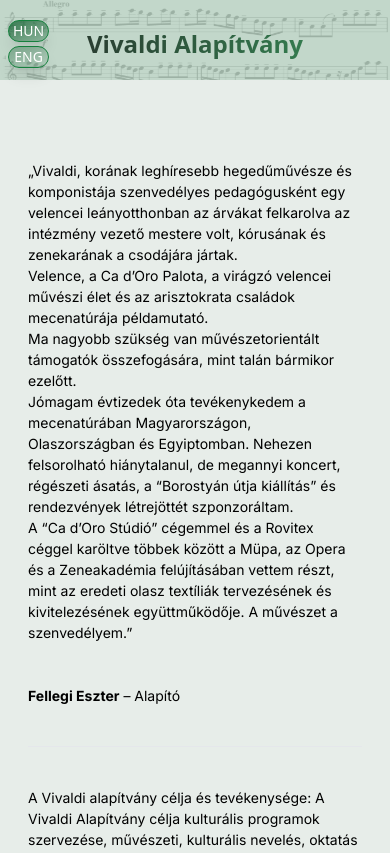
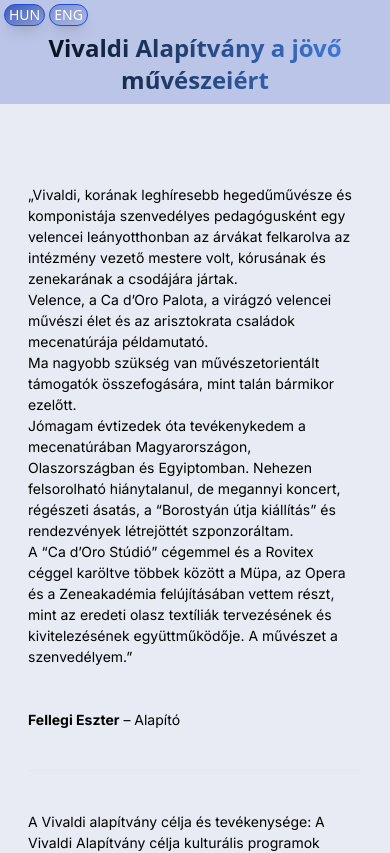
Before and after one commit to vladyslavt97/vivaldialapitvany, a Next.js app: page / in a window 390 px wide. Shown: the top 853 px of the page. Built offline with nearby package versions, Linux system fonts and the light colour scheme.

Commit message:
color blue and header text adjustments

```diff
--- a/components/Copied.tsx
+++ b/components/Copied.tsx
@@ -9,7 +9,7 @@
   const language = useStore((state: languagesState) => state.language);
 
   return (
-    <div className="my-1 md:my-2 px-3 bg-green-700/30 text-center rounded-full text-black absolute top-0 md:w-96">
+    <div className="my-1 md:my-2 px-3 bg-blue-700/30 text-center rounded-full text-black absolute top-0 md:w-96">
         <h1>{language === "hun" ? "Másolva" : "Copied"}</h1>
     </div>
   )
--- a/components/Footer.tsx
+++ b/components/Footer.tsx
@@ -22,7 +22,7 @@
 
     const mystyle = "font-bold text-black"
   return (
-    <div className='bg-green-800/30 w-screen px-5 pt-6 pb-4 sm:px-24 sm:py-5 md:pt-10 relative bottom-0 text-gray-700 text-sm sm:text-md'>
+    <div className='bg-blue-800/30 w-screen px-5 pt-6 pb-4 sm:px-24 sm:py-5 md:pt-10 relative bottom-0 text-gray-700 text-sm sm:text-md'>
         {copied === true && <div className='flex flex-row justify-center items-center w-full'><Copied/></div>}
         <h2 className='font-bold'>{language === "hun" ? "Az alapítvány folyamatosan fogadja a támogatásokat az alábbi címen:" : "Donations are welcome by bank transfer; please use the details below:"}</h2>
         <h2 className='mt-6'>{language === "hun" ? "Adószám:" : "Tax number:"}
--- a/components/Header.tsx
+++ b/components/Header.tsx
@@ -12,32 +12,32 @@
   const language = useStore((state: languagesState) => state.language);
 
   return (
-    <div className='w-full h-20 overflow-hidden'>
+    <div className='w-full sm:h-20 overflow-hidden'>
       <LanguageSwitch/>
-      <motion.div
+      {/* <motion.div
           initial={{opacity:0, scale:1, y:-8}}
           animate={{opacity:[0, 1, 0.5], scale:1.15, y:-21}}
           transition={{duration:5}}
           className='sm:hidden '>
           <Image src="/viv.png" width={1000} alt="some" height={1000} className=' absolute -z-10 opacity-30 inset-0 object-cover w-full h-22' priority={true}/>
-      </motion.div>
+      </motion.div> */}
 
-      <motion.div
+      {/* <motion.div
           initial={{opacity:0, scale:1, y:0}}
           animate={{opacity:[0, 1, 0.3], scale:1, y:-10}}
           transition={{duration:5}}
           className='hidden sm:block'>
           <Image src="/viv.jpeg" width={1000} alt="some" height={1000} className=' absolute -z-10 opacity-30 inset-0 object-cover md:object-top w-full h-22' />
-      </motion.div>
+      </motion.div> */}
 
-      <div className='text-center py-7 text-2xl font-extrabold text-black bg-green-800/30 '>
+      <div className='text-center pb-2 pt-8 sm:py-7 text-2xl font-extrabold text-black bg-blue-800/30 '>
 
           <motion.h1
           initial={{opacity:0, scale:0.9}}
           animate={{opacity:1, scale:1}}
           transition={{duration:5}}
-          className="text-transparent bg-clip-text bg-gradient-to-r from-black to-green-700"
-          >{language === "hun" ? "Vivaldi Alapítvány" : "Vivaldi Foundation"}</motion.h1>
+          className="text-transparent bg-clip-text bg-gradient-to-r from-black to-blue-500/90"
+          >{language === "hun" ? "Vivaldi Alapítvány a jövő művészeiért" : "Vivaldi Foundation for the artists of the future"}</motion.h1>
       </div>
     </div>
   )
--- a/components/LanguageSwitch.tsx
+++ b/components/LanguageSwitch.tsx
@@ -1,4 +1,5 @@
 "use client"
+import { useEffect, useState } from "react";
 import { useStore } from "./State";
 
 type Props = {}
@@ -15,8 +16,15 @@
 export default function LanguageSwitch({}: Props) {
   const language = useStore((state: languagesState) => state.language);
 
-  const styles = "bg-gradient-to-br from-green-800/80 to-green-800/30 rounded-full px-1 shadow-lg border border-green-700";
-  const stylesselected = "bg-gradient-to-br from-green-800/40 to-green-800/10 rounded-full px-1 shadow-lg border border-green-700";
+  //   const [userLanguage, setUserLanguage] = useState<string>('');
+
+  // useEffect(() => {
+  //   const browserLanguage = navigator.language;
+  //   setUserLanguage(browserLanguage);
+  // }, []);
+
+  const styles = "bg-gradient-to-br from-blue-800/80 to-blue-800/30 rounded-full px-1 shadow-lg border border-blue-700";
+  const stylesselected = "bg-gradient-to-br from-blue-800/40 to-blue-800/10 rounded-full px-1 shadow-lg border border-blue-700";
   const engBio = () => {
     setLanguage('eng');
   }
@@ -28,8 +36,8 @@
   const setLanguage = useStore((state: languagesState) => state.setLanguage);
   const open = useStore((state: openState) => state.open);
   return (
-    <div className={`absolute left-2 md:left-8 top-5 ${open ? "z-10" : "z-50"}`}>
-            <div className="flex flex-col md:flex-row gap-1 md:gap-3 text-white font-extralight text-sm">
+    <div className={`absolute left-1 md:left-8 top-1 sm:top-5 ${open ? "z-10" : "z-50"}`}>
+            <div className="flex flex-row sm:flex-col md:flex-row gap-1 md:gap-3 text-white font-extralight text-sm">
                 <button onClick={hunBio} className={language === "hun" ? styles : stylesselected}>HUN</button>
                 <button onClick={engBio} className={language === "eng" ? styles : stylesselected}>ENG</button>
             </div>
--- a/pages/index.tsx
+++ b/pages/index.tsx
@@ -13,7 +13,7 @@
   const language = useStore((state: languagesState) => state.language);
   return (
     <main
-      className={`text-[14px] flex min-h-screen flex-col justify-center px-7 sm:px-10 py-20 md:px-24 bg-green-900/10 ${inter.className}`}
+      className={`text-[14px] flex min-h-screen flex-col justify-center px-7 sm:px-10 py-20 md:px-24 bg-blue-900/10 ${inter.className}`}
     >
      {language === "hun" ? <Description/> : <DescriptionENG/>}
       <Gallery/>
```
